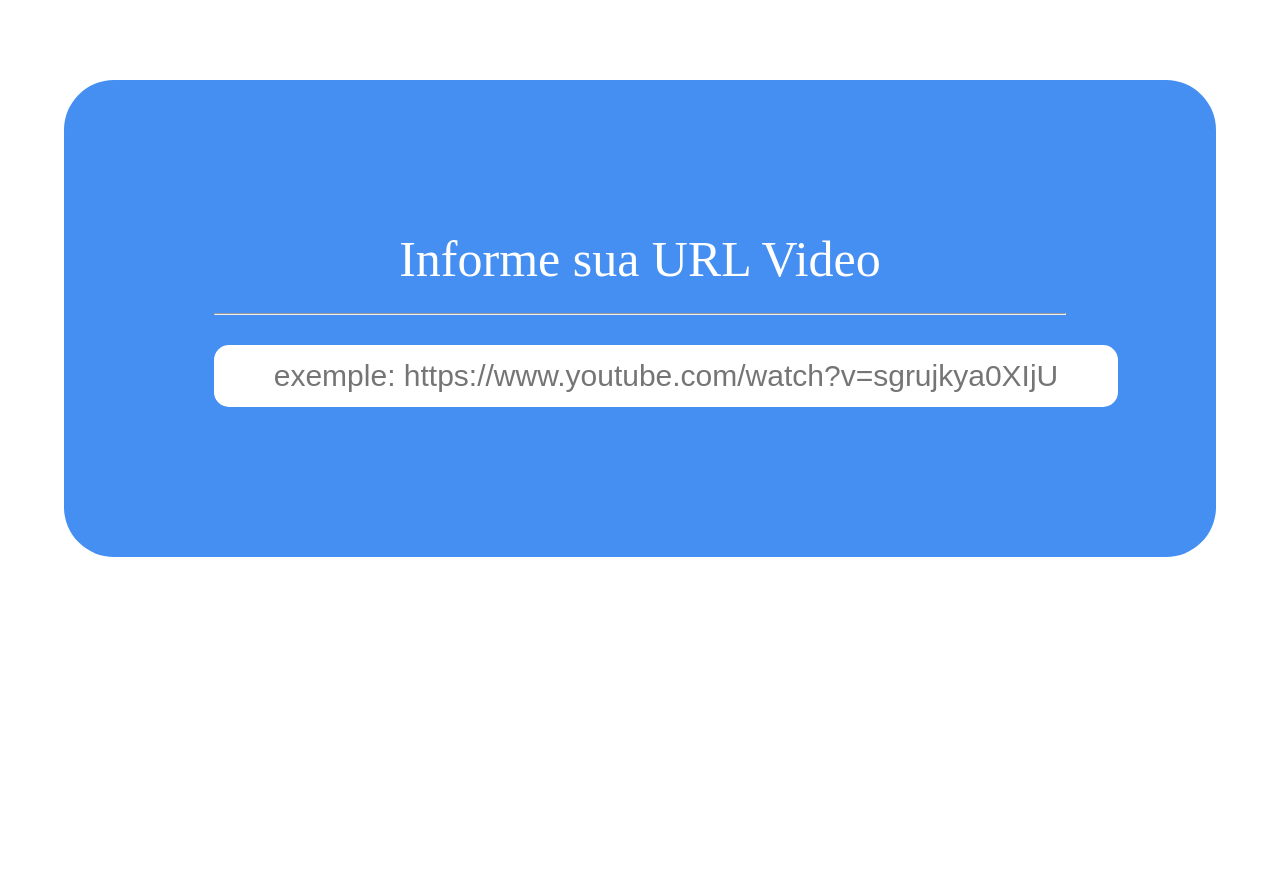
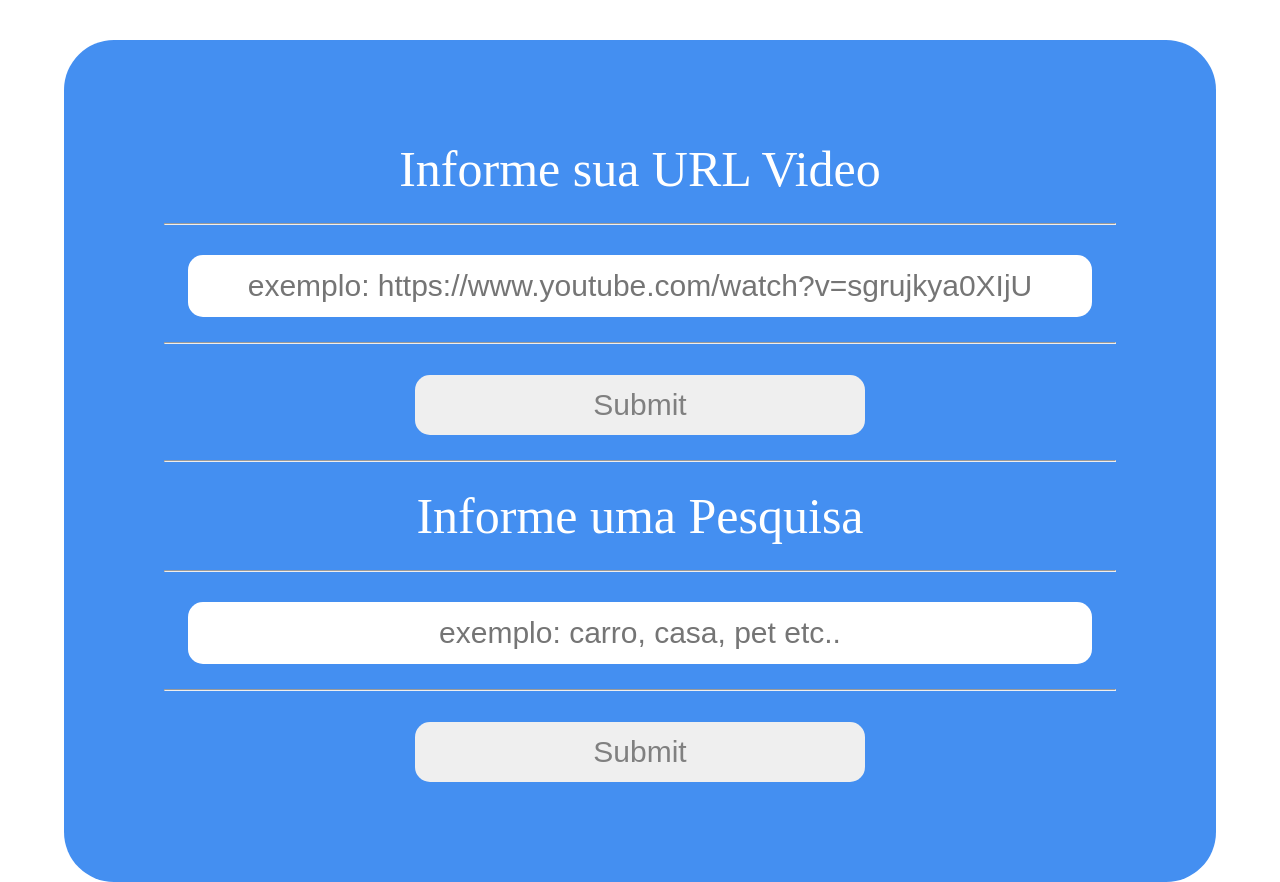
Before and after one commit to Renanrbsc/Algorithms, a Flask app: page / in a window 1280 px wide. Before the commit the page ends 557 px from the top, so only its background shows below. Run offline with Flask 2, Linux system fonts and the light colour scheme.

Commit message:
pesquisa de videos do youtube

```diff
--- a/Python/WebBrowser/Video Download.py
+++ b/Python/WebBrowser/Video Download.py
@@ -24,10 +24,15 @@ def inicio():
 @app.route('/redi')
 def redirect_pag():
     url = request.args['url']
+    search = request.args['search']
+
     if "youtube" in url:
         link = url.split('=')
         link = f"https://www.y2mate.com/pt/youtube/{link[1]}"
+    elif "https://www." not in search or '' not in search:
+        link = f"https://www.y2mate.com/pt/search/{search}"
+    else:
+        return redirect('/')
     return redirect(link)
 
-
 app.run(debug=True)
--- a/Python/WebBrowser/templates/index.html
+++ b/Python/WebBrowser/templates/index.html
@@ -13,10 +13,10 @@
             background-color: rgb(68, 143, 241);
             color: white;
             position: absolute;
-            top: 10%;
+            top: 5%;
             left: 5%;
             right: 5%;
-            padding: 150px;
+            padding: 100px;
             text-align: center;
             font-size: 50px;
             border-radius: 1em;
@@ -28,6 +28,16 @@
             text-align: center;
             border-radius: 15px;
             border: 0 none;
+            color: gray;
+        }
+        input[type='submit']{
+            width:450px;
+            height: 60px;
+            font-size: 30px;
+            text-align: center;
+            border-radius: 15px;
+            border: 0 none;
+            color: gray;
         }
 
 
@@ -39,7 +49,16 @@
     <form action="/redi" id="formulario">
         <label >Informe sua URL Video </label><br>
         <hr>
-        <input type="text" name="url" placeholder="exemple: https://www.youtube.com/watch?v=sgrujkya0XIjU">
+        <input type="text" name="url" value="" placeholder="exemplo: https://www.youtube.com/watch?v=sgrujkya0XIjU">
+        <hr>
+        <input type="submit">
+        <hr>
+        <label >Informe uma Pesquisa </label><br>
+        <hr>
+        <input type="text" name="search" value="" placeholder="exemplo: carro, casa, pet etc..">
+        <hr>
+        <input type="submit">
+
     </form>
 </body>
 </html>
```
